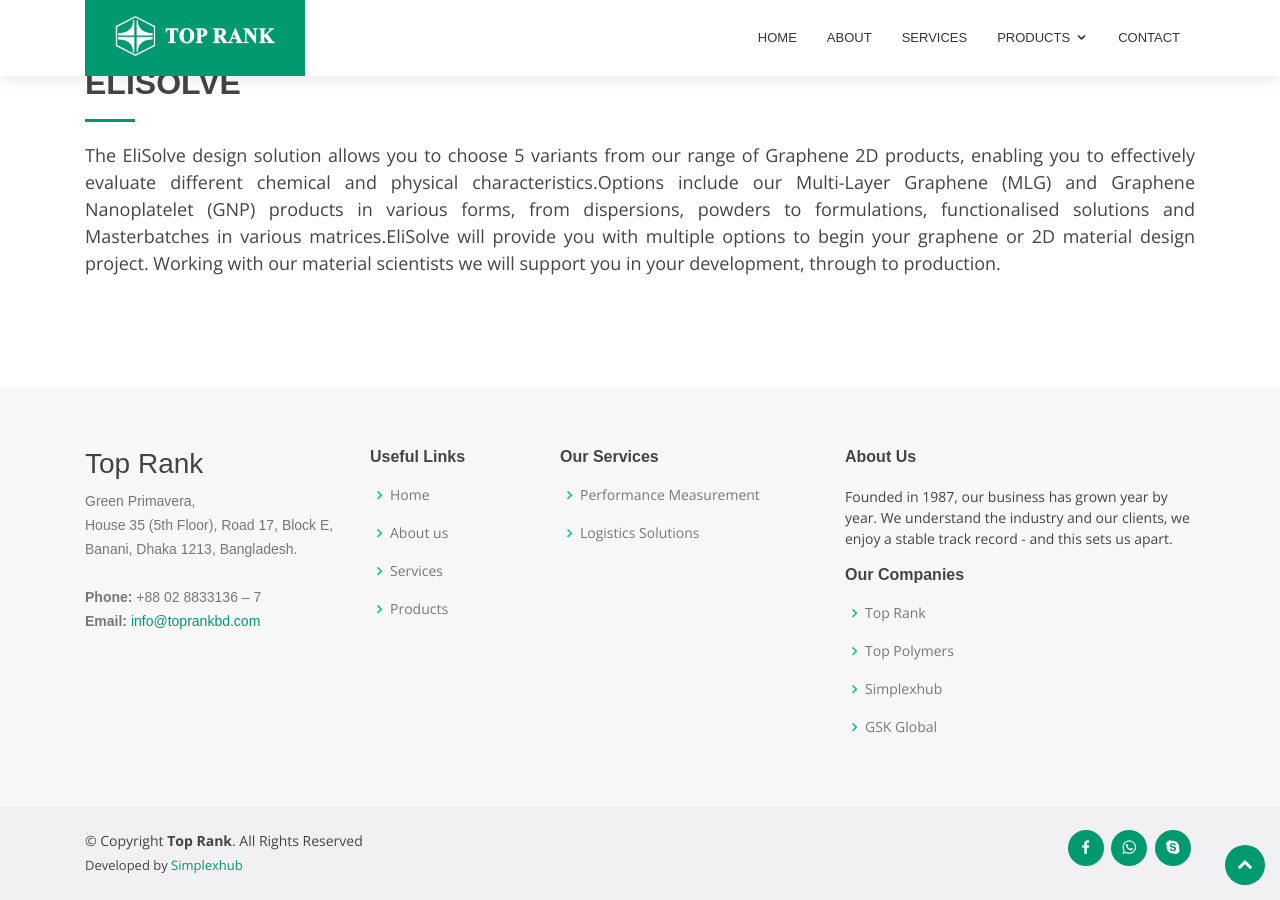
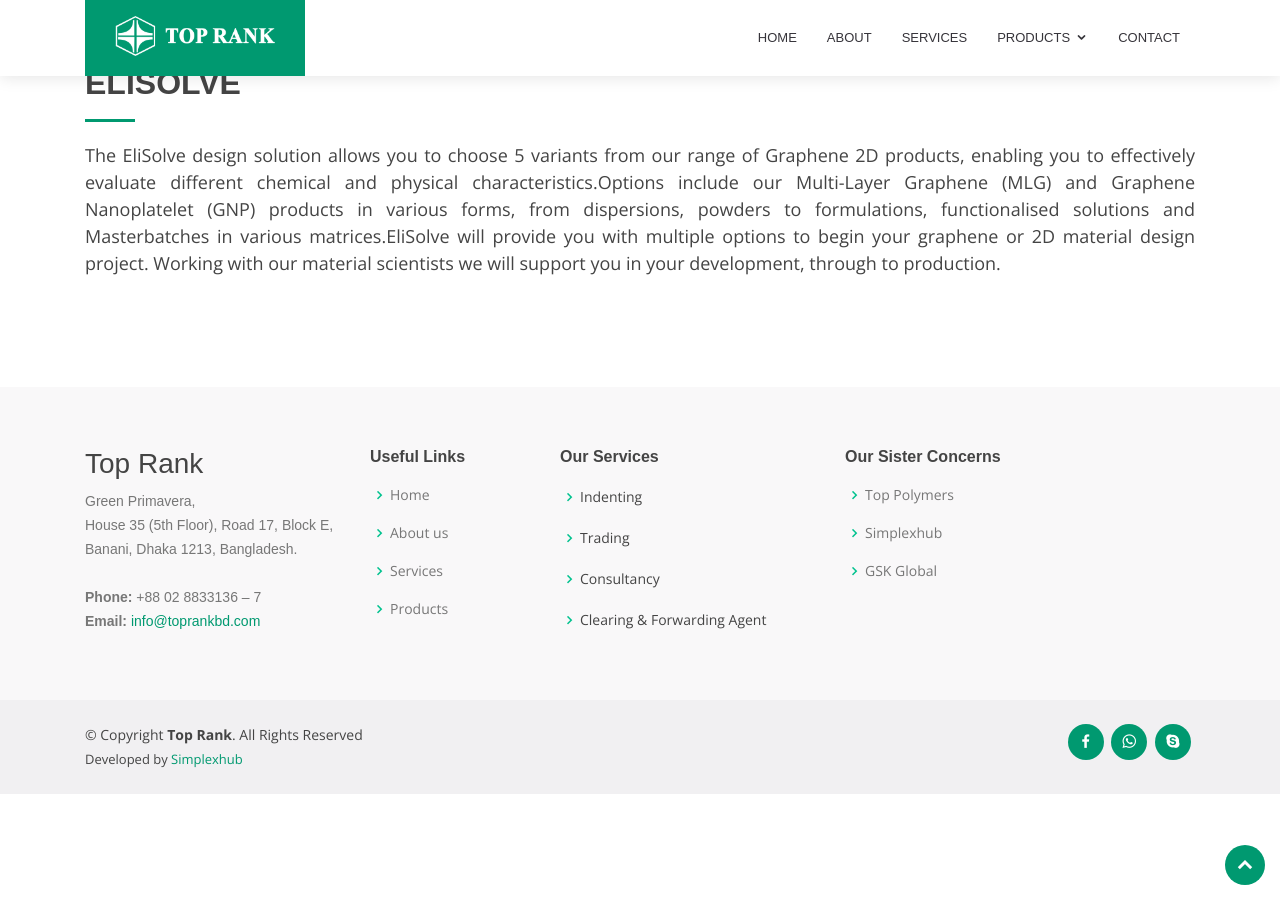
Before and after one commit to neyamat101/neyamat101.github.io, a Jekyll site: the page built from details.md, in a window 1280 px wide and 900 px high, scrolled down 55557 px. Built offline with Jekyll 4.4.1, drawn with Linux system fonts in a browser that asks for light colours.

Commit message:
Update footer.html
Text change

```diff
--- a/_includes/footer.html
+++ b/_includes/footer.html
@@ -29,23 +29,18 @@
                 <div class="col-lg-3 col-md-6 footer-links">
                     <h4>Our Services</h4>
                     <ul>
-                        <li><i class="bx bx-chevron-right"></i> <a href="/#services">Performance Measurement</a></li>
-                        <li><i class="bx bx-chevron-right"></i> <a href="/#services">Logistics Solutions</a></li>
+                        <li><i class="bx bx-chevron-right"></i> Indenting</li>
+                        <li><i class="bx bx-chevron-right"></i> Trading</li>
+                        <li><i class="bx bx-chevron-right"></i> Consultancy</li>
+                        <li><i class="bx bx-chevron-right"></i> Clearing & Forwarding Agent</li>
                     </ul>
                 </div>
 
                 <div class="col-lg-4 col-md-6 footer-links">
-                    <h4>About Us</h4>
-                    <p>Founded in 1987, our business has grown year by year. We understand the industry and our clients,
-                        we enjoy a stable track record - and this sets us apart.</p>
-
-
-                    <h4>Our Companies</h4>
+                    <h4>Our Sister Concerns</h4>
                     <ul>
-                        <li><i class="bx bx-chevron-right"></i> <a href="https://neyamat101.github.io/"
-                                target="_blank">Top Rank</a></li>
-                        <li><i class="bx bx-chevron-right"></i> <a href="https://frsummit-sl.github.io/" target="_blank">Top
-                                    Polymers</a></li>
+                        <li><i class="bx bx-chevron-right"></i> <a href="https://frsummit-sl.github.io/"
+                                target="_blank">Top Polymers</a></li>
                         <li><i class="bx bx-chevron-right"></i> <a href="http://www.simplexhub.com/"
                                 target="_blank">Simplexhub</a></li>
                         <li><i class="bx bx-chevron-right"></i> <a href="https://shahadatalam2020.github.io/"
```
